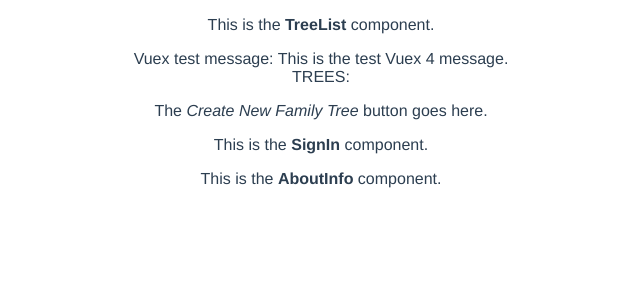
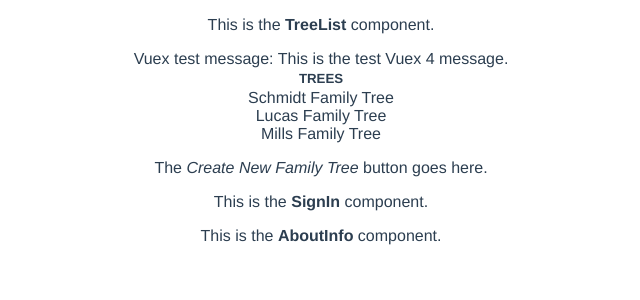
Before and after one commit to jrschmidt/familia-vue, a Vue app: page / in a window 1280 px wide. Shown: the top 300 px of the page, without its empty margins (319-959 px from the left). Built offline with nearby package versions, Linux system fonts and the light colour scheme.

Commit message:
add list of family tree names to TreeList component

```diff
--- a/src/components/TreeList.vue
+++ b/src/components/TreeList.vue
@@ -2,7 +2,14 @@
   <div class="tree-list">
     <p>This is the <strong>TreeList</strong> component.</p>
     <div>Vuex test message: {{ testMsg }}</div>
-    <div>TREES: </div>
+    <div>
+      <h5>TREES</h5>
+      <ul id="treelistnames">
+        <li v-for="tree in trees" :key="tree.id">
+          {{ tree.name }}
+        </li>
+      </ul>
+    </div>
   </div>
 </template>
 
@@ -14,8 +21,12 @@
   name: 'TreeList',
   setup () {
     const store = useStore()
+    const trees = computed(() => store.state.trees)
     const testMsg = computed(() => store.state.testMsg)
-    return {testMsg}
+    return {
+      trees,
+      testMsg
+    }
   }
 }
 </script>
@@ -25,13 +36,13 @@
 h3 {
   margin: 40px 0 0;
 }
+h5 {
+  margin: 3px;
+}
 ul {
   list-style-type: none;
   padding: 0;
-}
-li {
-  display: inline-block;
-  margin: 0 10px;
+  margin: 0;
 }
 a {
   color: #42b983;
--- a/src/store/index.js
+++ b/src/store/index.js
@@ -4,7 +4,18 @@
   state: {
     testMsg: 'This is the test Vuex 4 message.',
     trees: [
-      'Schmidt Family Tree'
+      {
+        id: 'ft001',
+        name: 'Schmidt Family Tree'
+      },
+      {
+        id: 'ft002',
+        name: 'Lucas Family Tree'
+      },
+      {
+        id: 'ft003',
+        name: 'Mills Family Tree'
+      },
     ]
   },
   mutations: {
```
